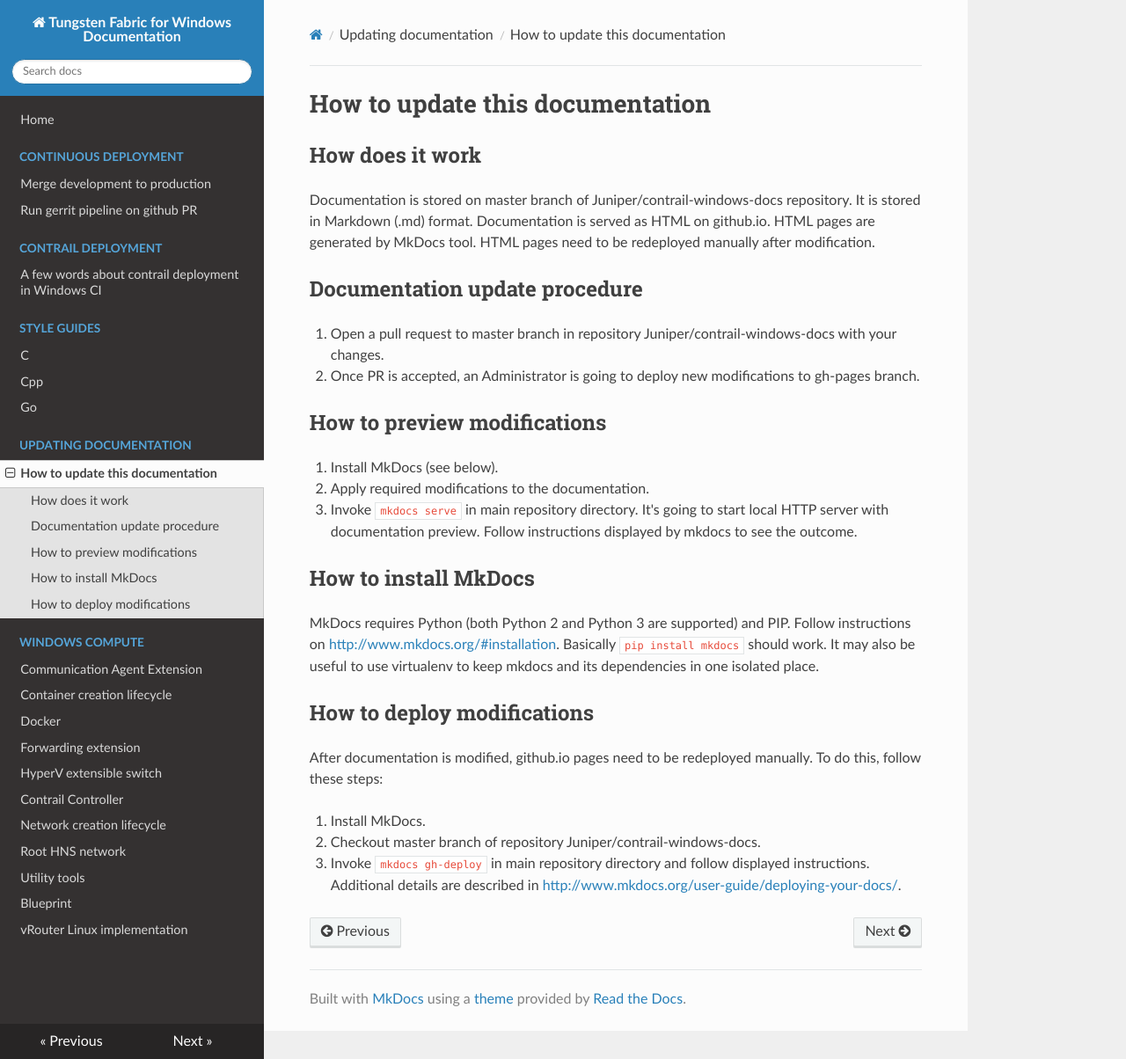
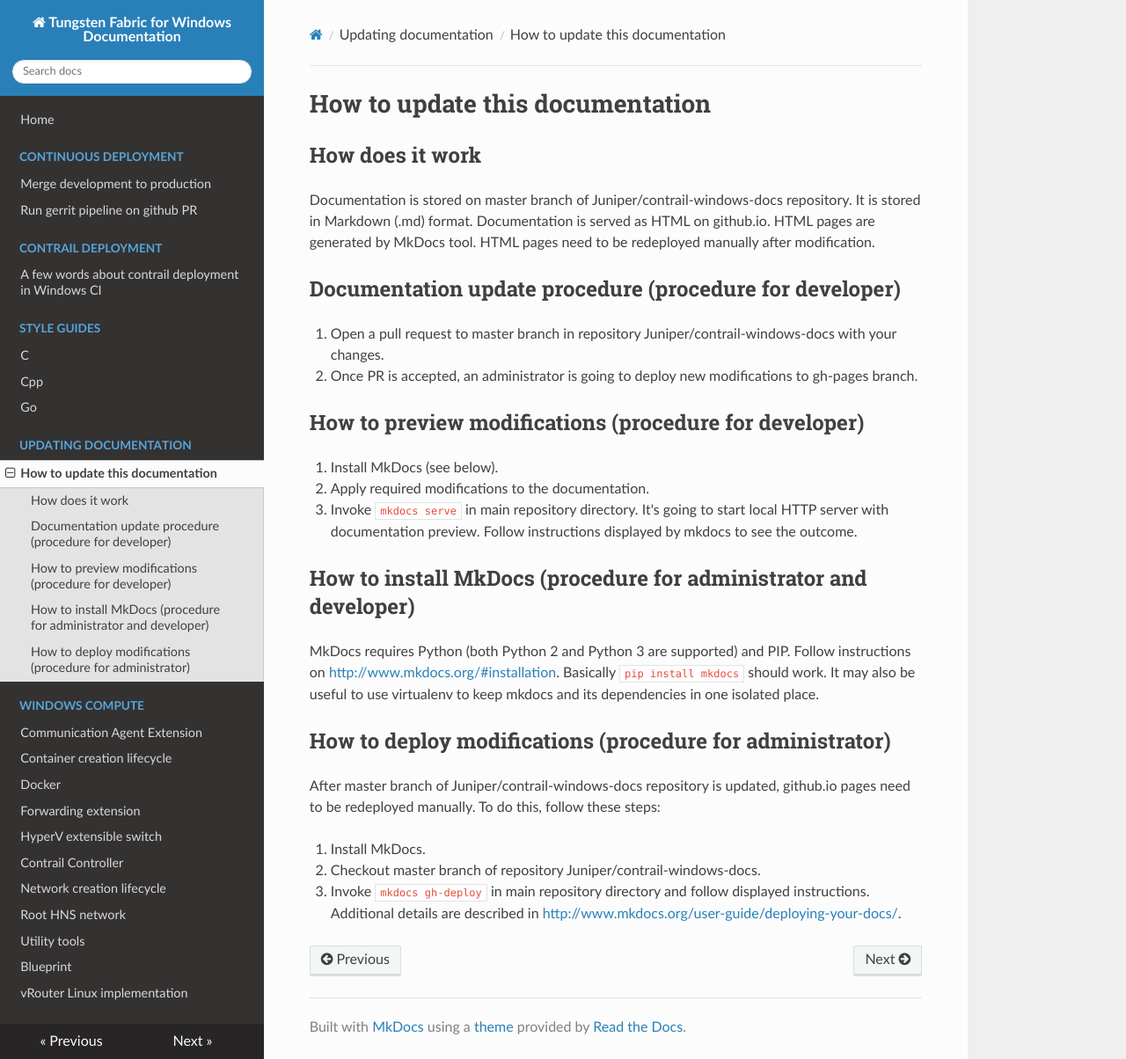
Before and after one commit to piotr-szuberski/contrail-windows-docs, an MkDocs documentation site: the page built from doc/updating_documentation/How_to_update_this_documentation.md, in a window 1280 px wide and 1204 px high. Shown: the whole window at 88% size. Built offline with MkDocs 1.6.1, drawn with Linux system fonts in a browser that asks for light colours; nearby versions of some CDN libraries.

Commit message:
More improvements requested in review

```diff
--- a/doc/updating_documentation/How_to_update_this_documentation.md
+++ b/doc/updating_documentation/How_to_update_this_documentation.md
@@ -4,24 +4,24 @@
 
 Documentation is stored on master branch of Juniper/contrail-windows-docs repository. It is stored in Markdown (.md) format. Documentation is served as HTML on github.io. HTML pages are generated by MkDocs tool. HTML pages need to be redeployed manually after modification.
 
-## Documentation update procedure
+## Documentation update procedure (procedure for developer)
 
 1. Open a pull request to master branch in repository Juniper/contrail-windows-docs with your changes.
-2. Once PR is accepted, an Administrator is going to deploy new modifications to gh-pages branch.
+2. Once PR is accepted, an administrator is going to deploy new modifications to gh-pages branch.
 
-## How to preview modifications
+## How to preview modifications (procedure for developer)
 
 1. Install MkDocs (see below).
 2. Apply required modifications to the documentation.
 3. Invoke `mkdocs serve` in main repository directory. It's going to start local HTTP server with documentation preview. Follow instructions displayed by mkdocs to see the outcome.
 
-## How to install MkDocs
+## How to install MkDocs (procedure for administrator and developer)
 
 MkDocs requires Python (both Python 2 and Python 3 are supported) and PIP. Follow instructions on [http://www.mkdocs.org/#installation](http://www.mkdocs.org/#installation). Basically `pip install mkdocs` should work. It may also be useful to use virtualenv to keep mkdocs and its dependencies in one isolated place.
 
-## How to deploy modifications
+## How to deploy modifications (procedure for administrator)
 
-After documentation is modified, github.io pages need to be redeployed manually. To do this, follow these steps:
+After master branch of Juniper/contrail-windows-docs repository is updated, github.io pages need to be redeployed manually. To do this, follow these steps:
 
 1. Install MkDocs.
 2. Checkout master branch of repository Juniper/contrail-windows-docs.
```
